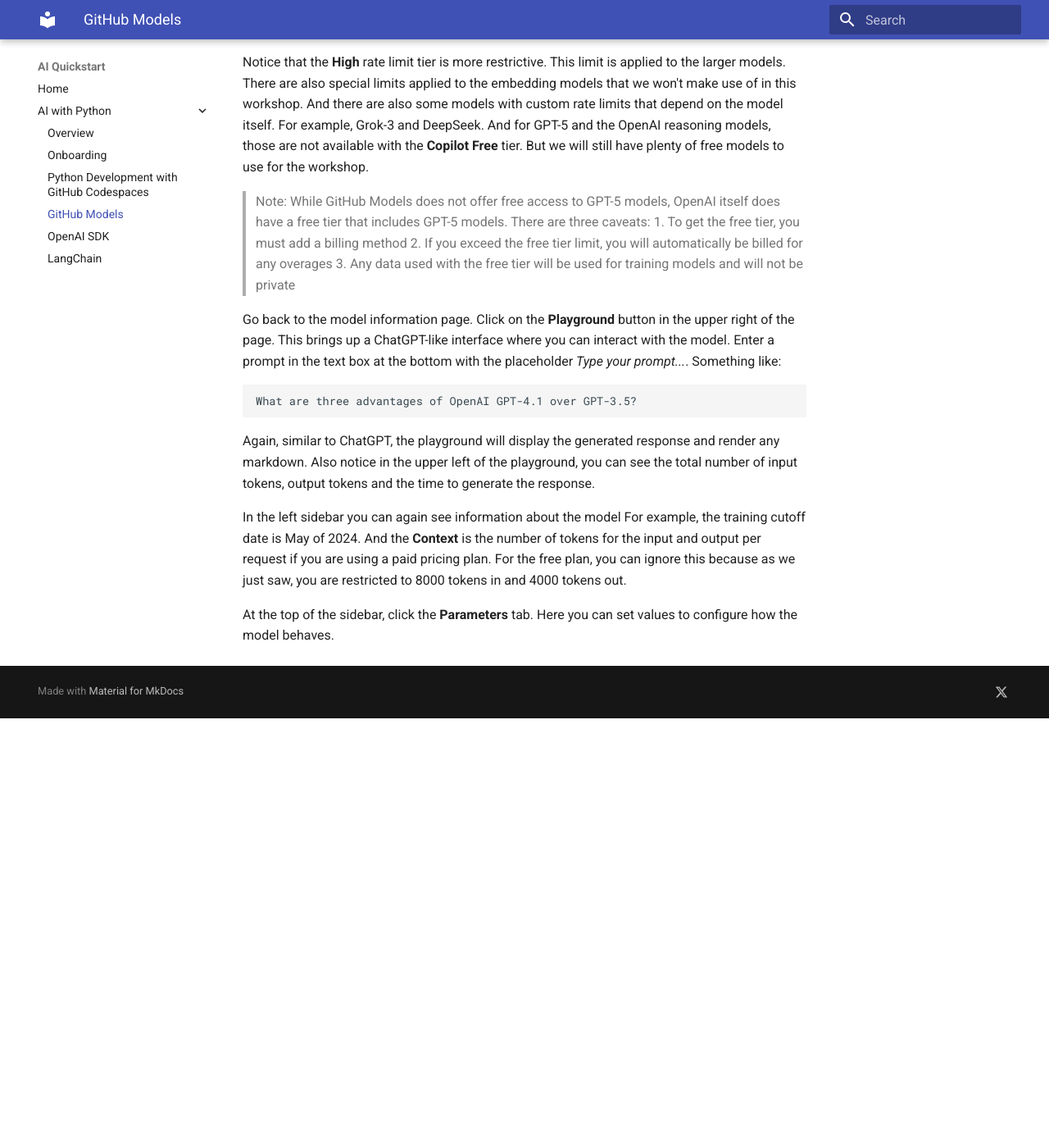
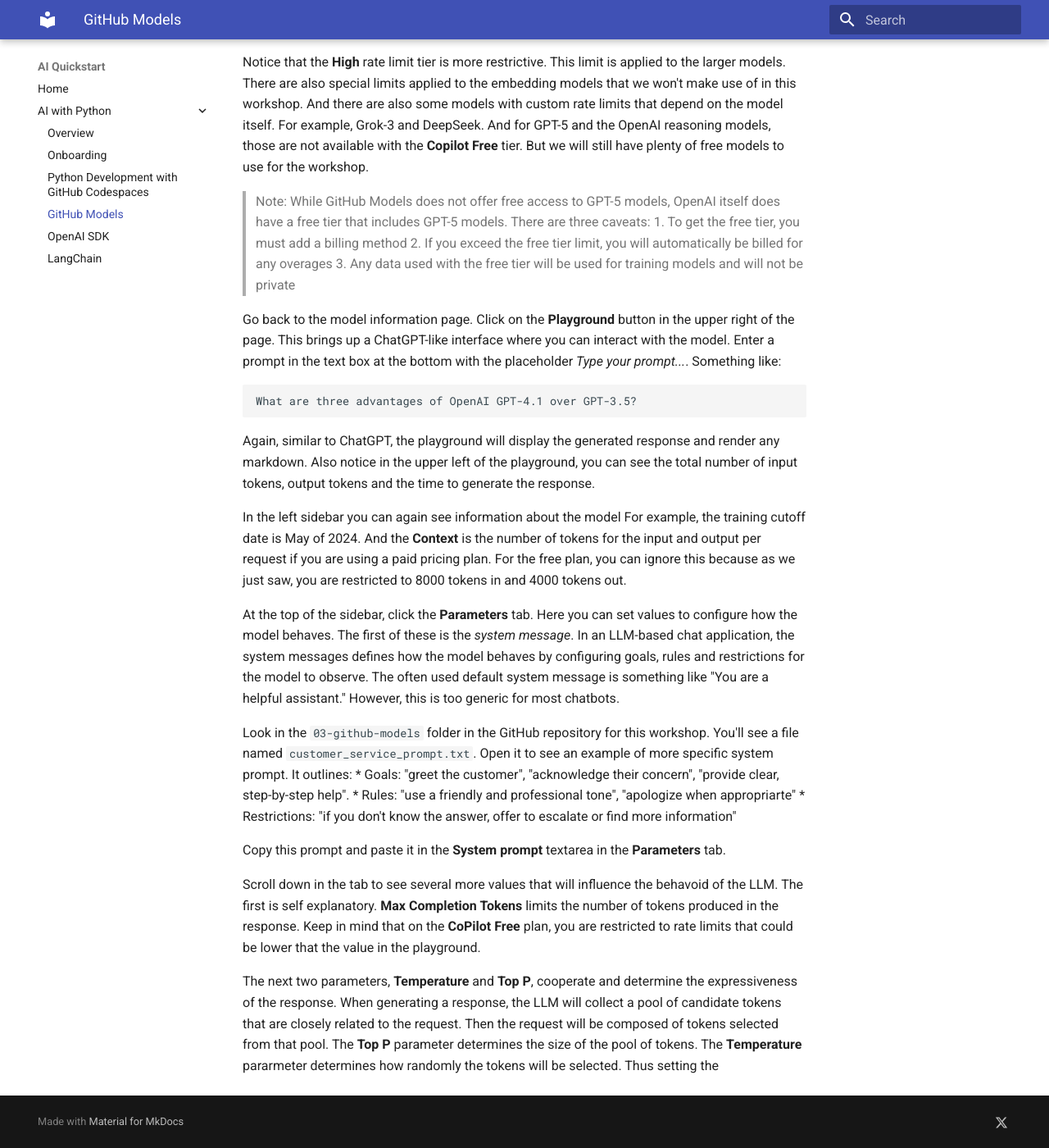
Before and after one commit to get-aiquickstart/get-aiquickstart.github.io, an MkDocs documentation site: the page built from docs/python/github_models.md, in a window 1280 px wide and 1400 px high, scrolled down 894 px. Shown: the whole window at 82% size. Built offline with MkDocs 1.6.1 and Material for MkDocs 9.7.7, drawn with Linux system fonts in a browser that asks for light colours; before the commit the page ends 1770 px from its top, so only the background shows below that.

Commit message:
added max tokens, temp and top p

```diff
--- a/docs/python/github_models.md
+++ b/docs/python/github_models.md
@@ -30,4 +30,15 @@
 
 In the left sidebar you can again see information about the model  For example, the training cutoff date is May of 2024.  And the **Context** is the number of tokens for the input and output per request if you are using a paid pricing plan.  For the free plan, you can ignore this because as we just saw, you are restricted to 8000 tokens in and 4000 tokens out.
 
-At the top of the sidebar, click the **Parameters** tab.  Here you can set values to configure how the model behaves.
+At the top of the sidebar, click the **Parameters** tab.  Here you can set values to configure how the model behaves.  The first of these is the *system message*.  In an LLM-based chat application, the system messages defines how the model behaves by configuring goals, rules and restrictions for the model to observe.  The often used default system message is something like "You are a helpful assistant."  However, this is too generic for most chatbots.
+
+Look in the `03-github-models` folder in the GitHub repository for this workshop.  You'll see a file named `customer_service_prompt.txt`.  Open it to see an example of more specific system prompt.  It outlines:
+* Goals: "greet the customer", "acknowledge their concern", "provide clear, step-by-step help".
+* Rules: "use a friendly and professional tone", "apologize when appropriarte"
+* Restrictions: "if you don't know the answer, offer to escalate or find more information"
+
+Copy this prompt and paste it in the **System prompt** textarea in the **Parameters** tab.
+
+Scroll down in the tab to see several more values that will influence the behavoid of the LLM.  The first is self explanatory. **Max Completion Tokens** limits the number of tokens produced in the response.  Keep in mind that on the **CoPilot Free** plan, you are restricted to rate limits that could be lower that the value in the playground.
+
+The next two parameters, **Temperature** and **Top P**, cooperate and determine the expressiveness of the response.  When generating a response, the LLM will collect a pool of candidate tokens that are closely related to the request.  Then the request will be composed of tokens selected from that pool.  The **Top P** parameter determines the size of the pool of tokens.  The **Temperature** pararmeter determines how randomly the tokens will be selected.  Thus setting the
```
